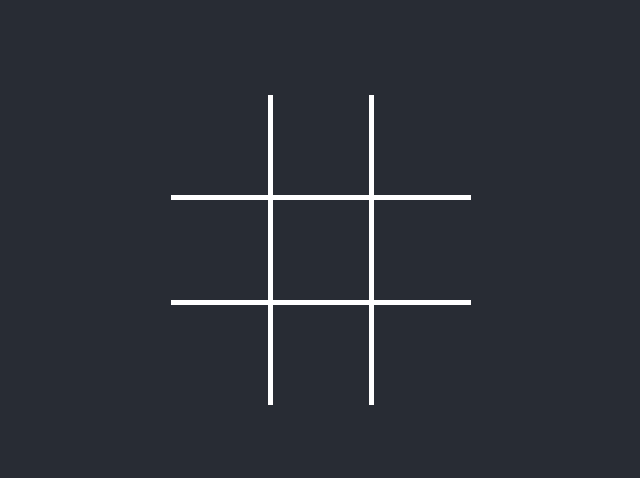
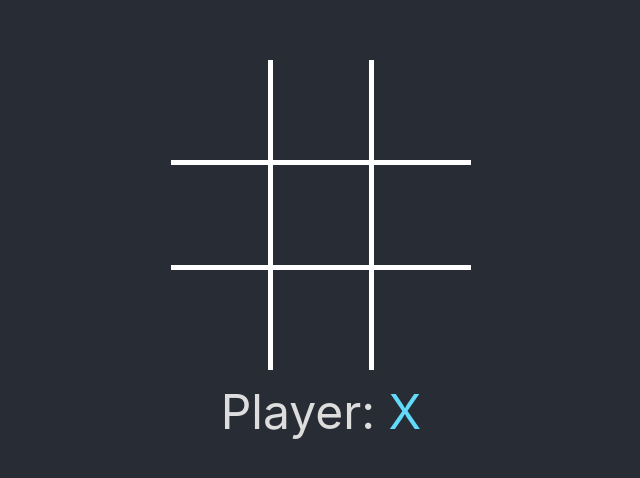
Before and after one commit to rblakeman/TicTacToe, a React (Create React App) app: page / in a window 1280 px wide. Shown: the part 150-628 px from the top of the page, without its empty margins (319-959 px from the left). Built offline with nearby package versions, Linux system fonts and the light colour scheme.

Commit message:
add text to explain game state

```diff
--- a/src/App.css
+++ b/src/App.css
@@ -5,6 +5,12 @@
     align-items: center;
     background-color: #282c34;
     min-height: 100vh;
+}
+
+.Message {
+    color: #DDDDDD;
+    font-size: 48px;
+    padding-top: 12px;
 }
 
 .Row {
--- a/src/App.tsx
+++ b/src/App.tsx
@@ -22,6 +22,7 @@ type Props = { };
 type State = {
     turn: boolean; // false = X.... true = O
     gameover: boolean;
+    winner: string;
 };
 class App extends Component<Props, State> {
     constructor(props: Props) {
@@ -29,7 +30,8 @@ class App extends Component<Props, State> {
 
         this.state = {
             turn: false,
-            gameover: false
+            gameover: false,
+            winner: ''
         };
 
         console.log('last updated: June 27, 2022');
@@ -53,6 +55,8 @@ class App extends Component<Props, State> {
                 const hasWinner = !winners.every((pair) => {
                     if (gameboard[pair[0]] === gameboard[pair[1]] && gameboard[pair[1]] === gameboard[pair[2]]) {
                         if (gameboard[pair[0]] !== '') {
+                            this.setState({ winner: this.state.turn ? O_PIECE : X_PIECE });
+
                             document.getElementById(String(pair[0]))!.classList.add('Winner');
                             document.getElementById(String(pair[1]))!.classList.add('Winner');
                             document.getElementById(String(pair[2]))!.classList.add('Winner');
@@ -110,9 +114,44 @@ class App extends Component<Props, State> {
         this.calculateMove(Number(id), keyboardClick);
     };
 
+    renderMessage = () => {
+        const { turn, gameover, winner } = this.state;
+
+        const message = () => {
+            if (gameover) {
+                if (winner) {
+                    return 'Winner: ';
+                }
+
+                return 'Cat\'s Game!';
+            }
+
+            return 'Player: ';
+        };
+
+        const player = () => {
+            if (gameover && !winner) {
+                return;
+            }
+
+            return (
+                turn ?
+                    <span className='O'>O</span> :
+                    <span className='X'>X</span>
+            );
+        };
+
+        return (
+            <div className="Message">
+                {message()} {player()}
+            </div>
+        );
+    };
+
     render() {
         return (
             <div className="App">
+                <div className="GameBoard">
                     <div className="Row">
                         <div className="Tile">
                             <button
@@ -194,6 +233,8 @@ class App extends Component<Props, State> {
                         </div>
                     </div>
                 </div>
+                {this.renderMessage()}
+            </div>
         );
     }
 }
```
Lines whose indentation alone changed are shown as unchanged.
